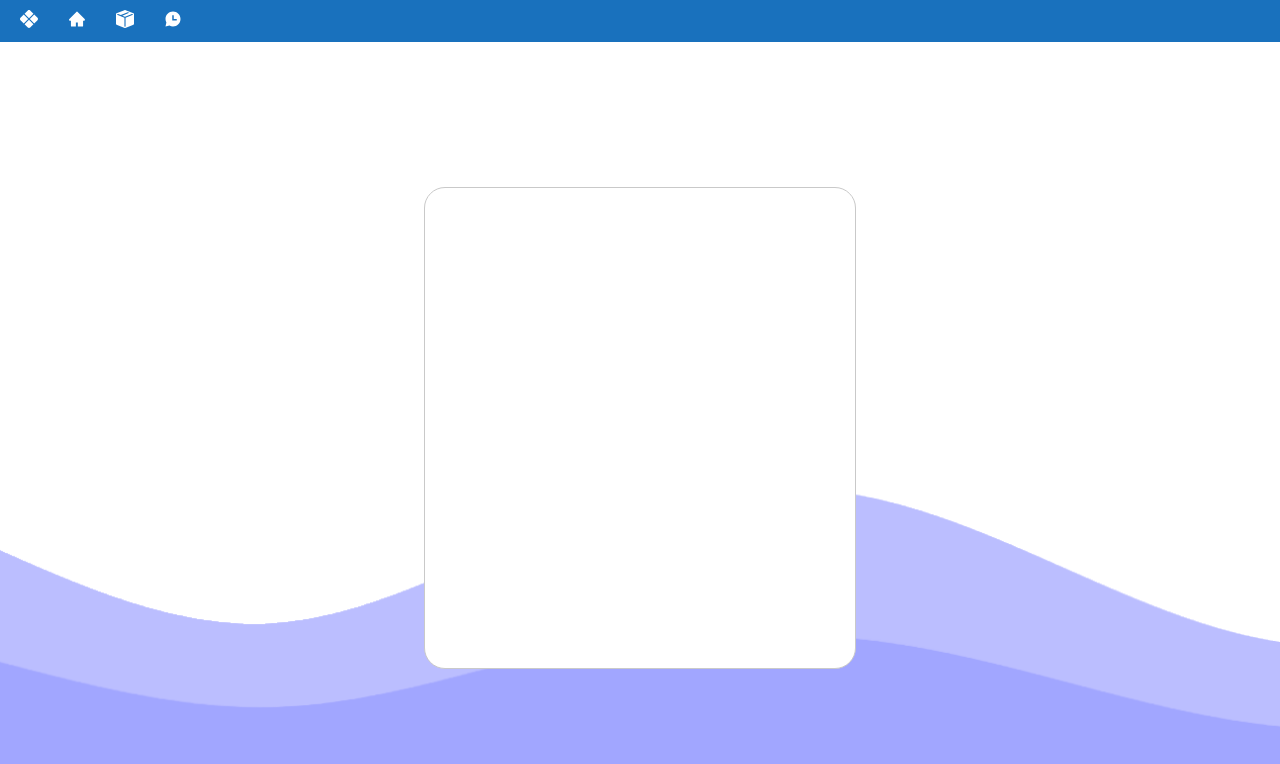
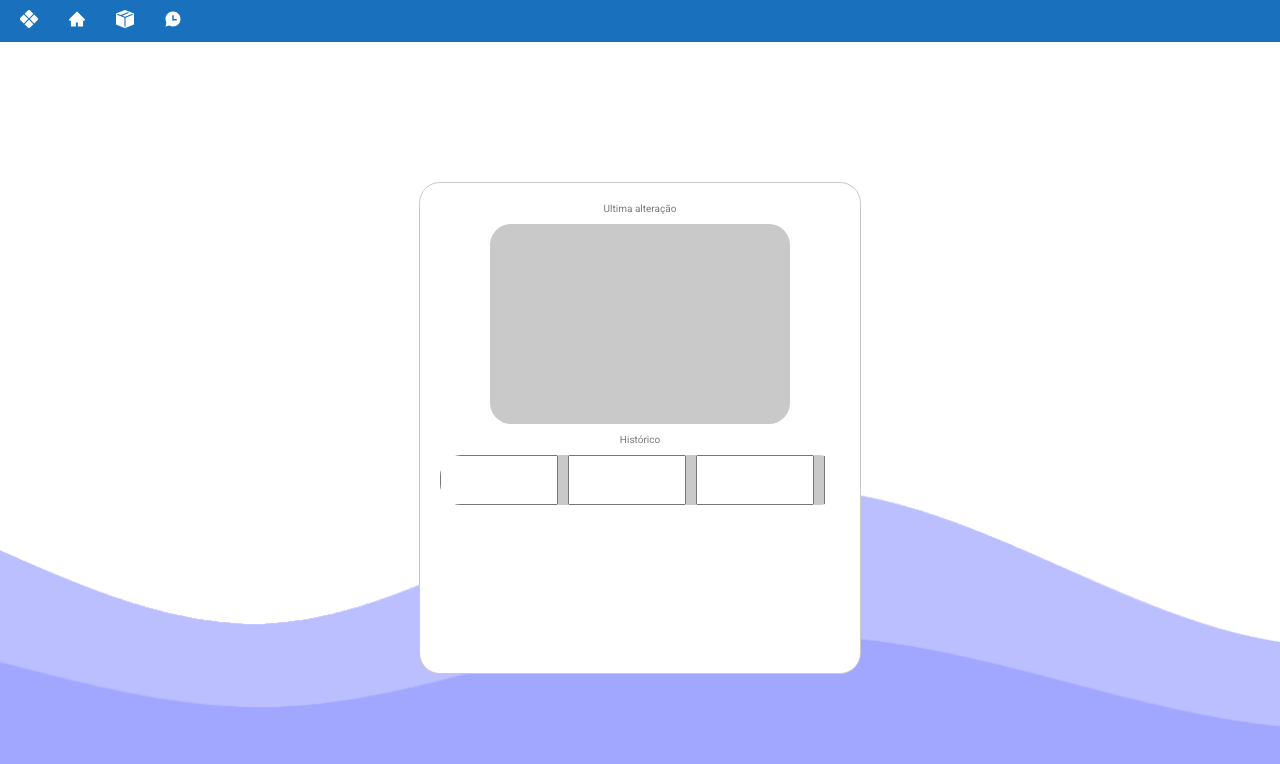
Before and after one commit to AndreVsc/Gerenciador-de-Tarefas, a React (Vite) app: page /historico in a window 1280 px wide. Shown: the top 764 px of the page. Built offline with nearby package versions, Linux system fonts and the light colour scheme.

Commit message:
0.0.3.5v
Add timeline in project

```diff
--- a/src/components/LinhaTempo/TimeLine.css
+++ b/src/components/LinhaTempo/TimeLine.css
@@ -1,5 +1,6 @@
 .containerTime{
     display: flex;
+    flex-direction: column;
     align-items: center;
     justify-items: center;
     border-radius: 21px;
@@ -9,7 +10,32 @@
     max-width: 400px;
     height: 100%;
     max-height: 450px;
-    padding: 15px;
+    padding: 20px;
     margin: 4px;
+    gap: 10px;
     overflow: hidden;
 }
+
+.containerTime p{
+    color: #797979;
+}
+
+.containerRecent{
+    display: flex;
+    width: 100%;
+    max-width: 300px;
+    height: 200px;
+    background-color: #c9c9c9;
+    border-radius: 21px;
+}
+
+.containerHist{
+    display: flex;
+    gap: 10px;
+    max-width: 400px;
+    min-width: 300px;
+    height: 50px;
+    overflow-x:scroll;
+    background-color: #C9C9C9;
+    border-radius: 21px;
+}
--- a/src/components/LinhaTempo/TimeLine.jsx
+++ b/src/components/LinhaTempo/TimeLine.jsx
@@ -4,7 +4,26 @@ import './TimeLine.css';
 function TimeLine() {
   return (
     <div className='containerTime'>
-
+        <p>Ultima alteração</p>
+        <div className='containerRecent'>
+        </div>
+        <p>Histórico</p>
+        <div className='containerHist'>
+          <input type="text" />
+          <input type="text" />
+          <input type="text" />
+          <input type="text" />
+          <input type="text" />
+          <input type="text" />
+          <input type="text" />
+          <input type="text" />
+          <input type="text" />
+          <input type="text" />
+          <input type="text" />
+          <input type="text" />
+          <input type="text" />
+          <input type="text" />
+        </div>
     </div>
   );
 }
```
